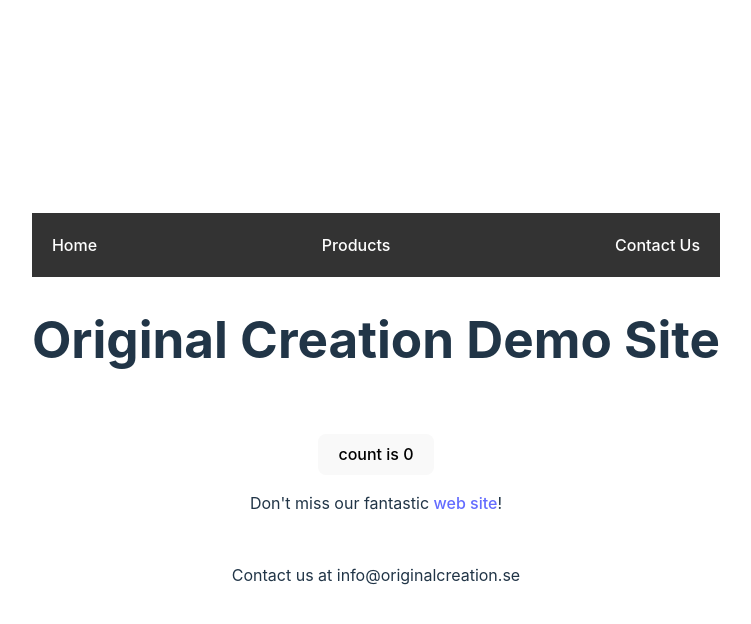
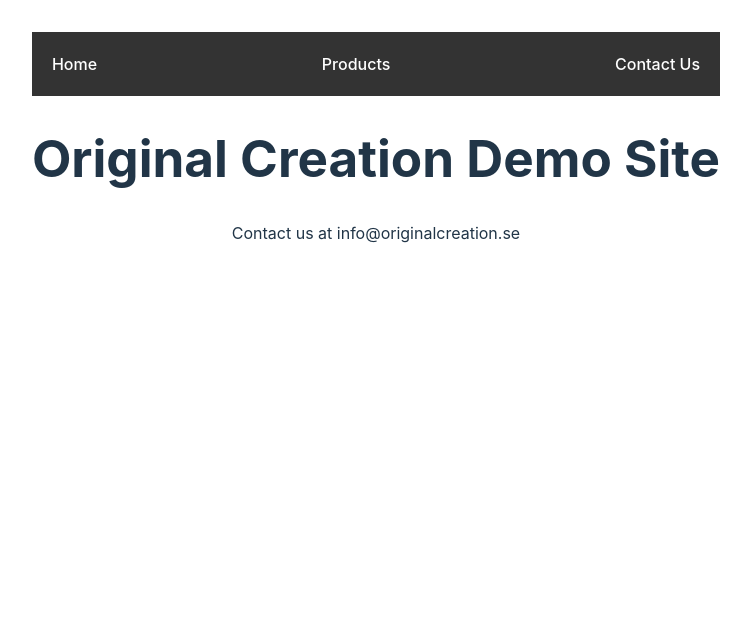
Before and after one commit to original-creation/demo-ui, a Vue app: page /contact in a window 1280 px wide. Shown: the top 624 px of the page, without its empty margins (264-1015 px from the left). Built offline with nearby package versions, Linux system fonts and the light colour scheme.

Commit message:
Normal alignment

```diff
--- a/src/style.css
+++ b/src/style.css
@@ -26,7 +26,7 @@ a:hover {
 body {
   margin: 0;
   display: flex;
-  place-items: center;
+  place-items: start;
   min-width: 320px;
   min-height: 100vh;
 }
--- a/src/views/Contact.vue
+++ b/src/views/Contact.vue
@@ -1,10 +1,6 @@
-<script setup lang="ts">
-import HelloWorld from '../components/HelloWorld.vue'
-</script>
-
 <template>
-  <HelloWorld msg="Original Creation Demo Site" />
   <div>
+    <h1>Original Creation Demo Site</h1>
     Contact us at info@originalcreation.se
   </div>
 </template>
```
